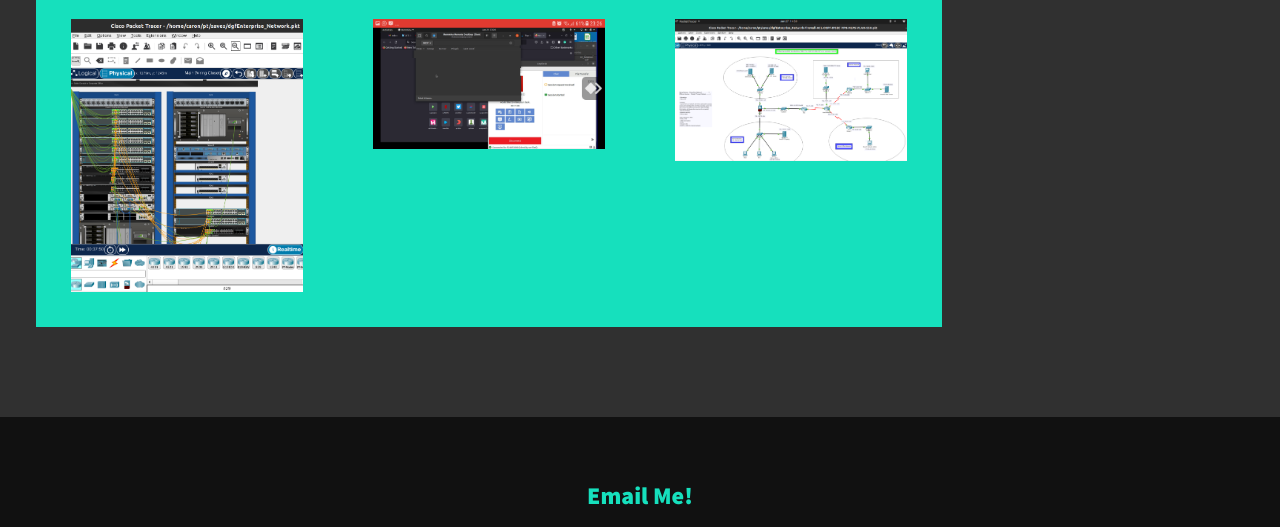
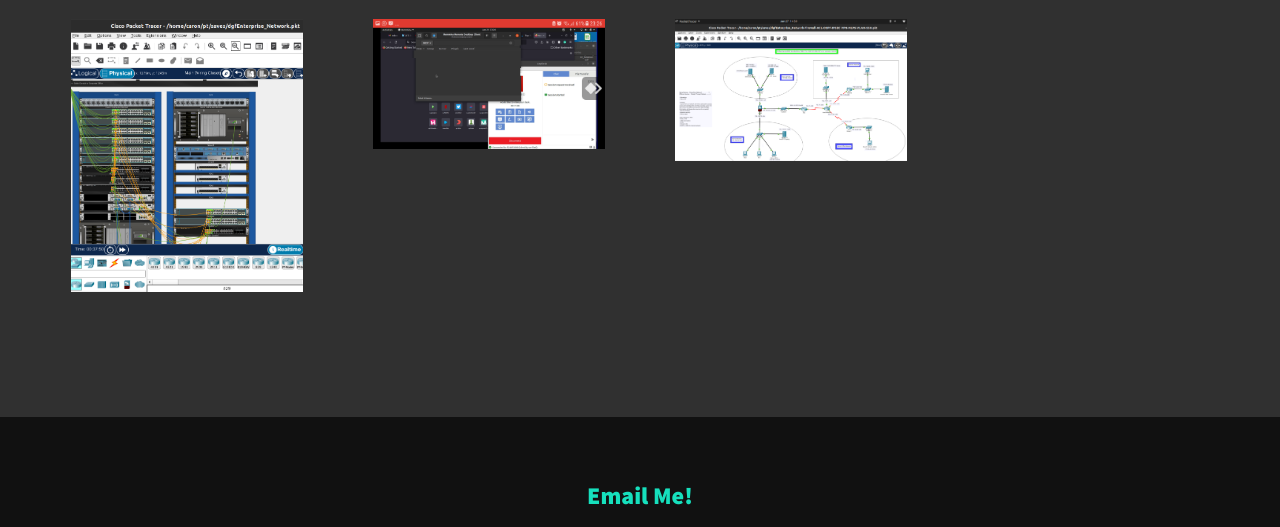
Before and after one commit to MrSathekge/portfolio, a website: page index.html in a window 1280 px wide. Shown: the part 4905-5432 px from the top of the page. Drawn offline with nearby package versions, Linux system fonts and the light colour scheme.

Commit message:
Update style.css
Disabling Blue background color on my work section

```diff
--- a/style.css
+++ b/style.css
@@ -485,7 +485,7 @@ header {
 }
 
 .portfolio__item {
-    background: var(--clr-accent);
+    /*background: var(--clr-accent);*/
     overflow: hidden;
     padding: 35px;
 }
```
